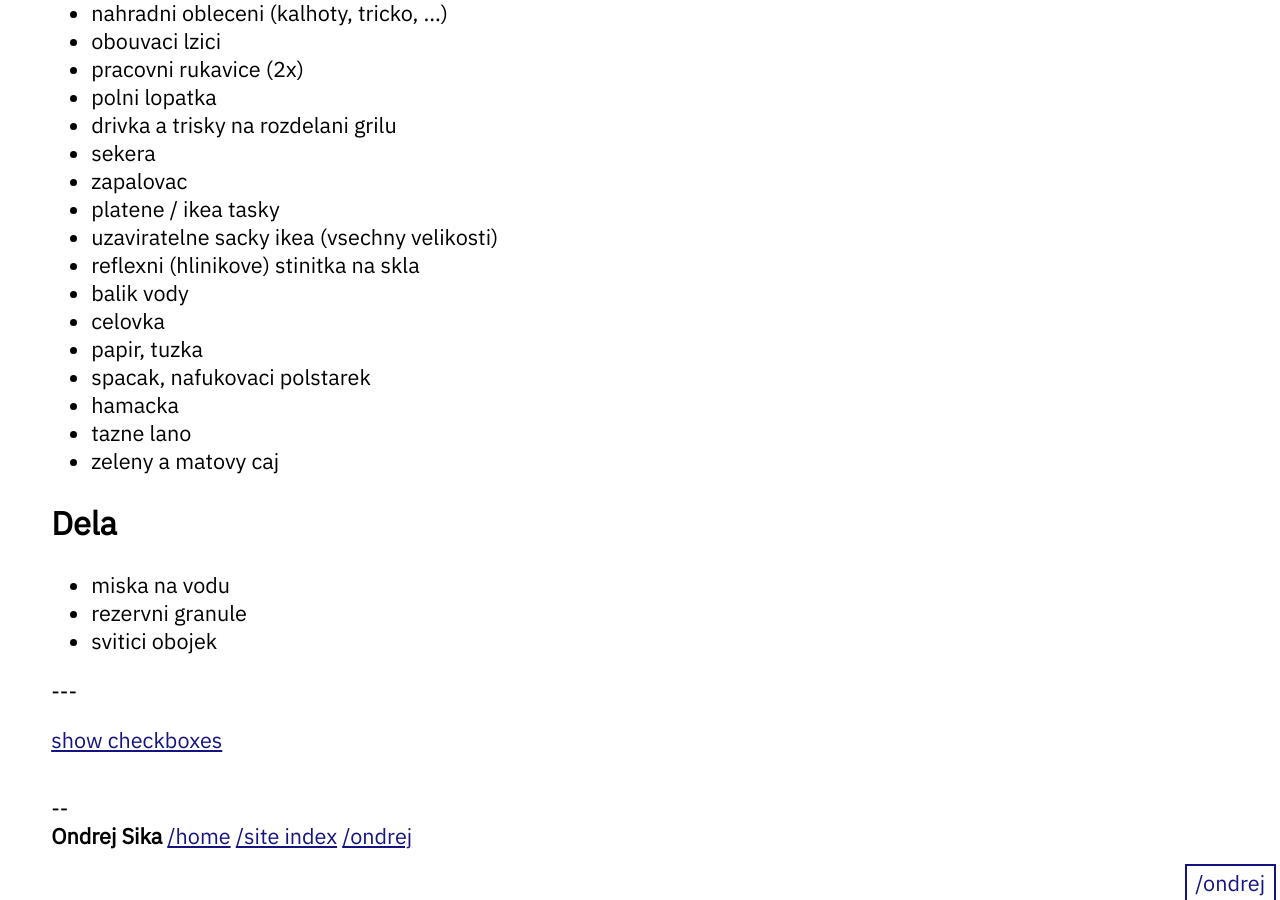
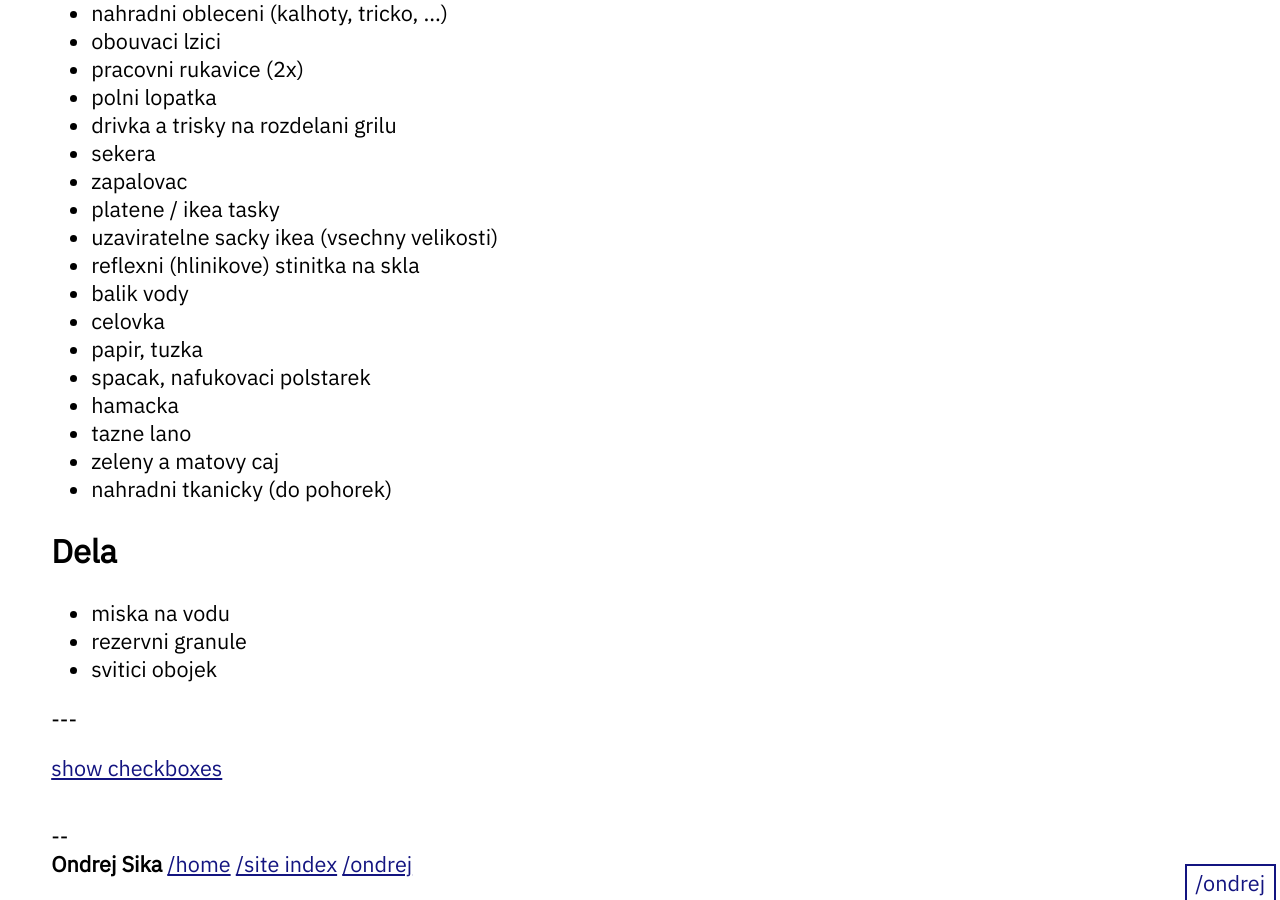
Before and after one commit to ondrejsika/ondrejsika.com, a Jekyll site: the page built from ondrej/checklists/car.md, in a window 1280 px wide and 900 px high, scrolled down 572 px. Built offline with Jekyll 4.4.1, drawn with Linux system fonts in a browser that asks for light colours.

Commit message:
feat(ondrej/checklists/car): Add shoe laces

```diff
--- a/ondrej/checklists/car.md
+++ b/ondrej/checklists/car.md
@@ -37,6 +37,7 @@
 - hamacka
 - tazne lano
 - zeleny a matovy caj
+- nahradni tkanicky (do pohorek)
 
 ## Dela
 
```
